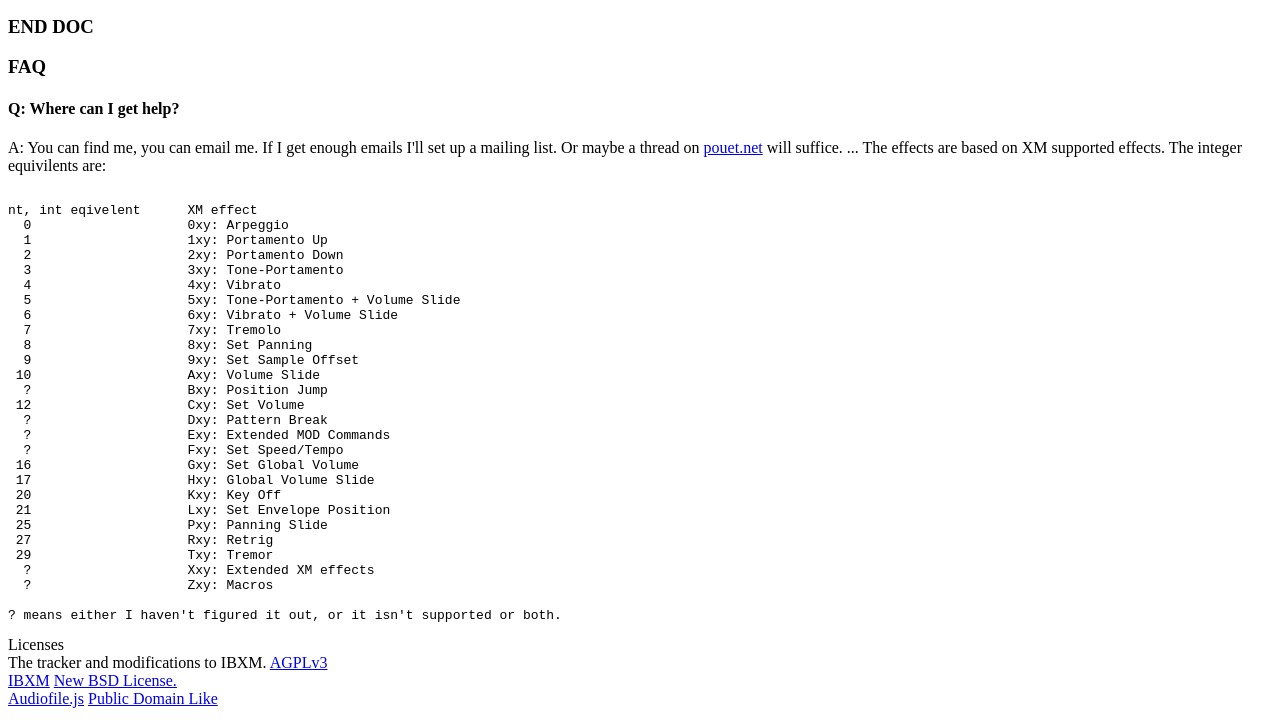
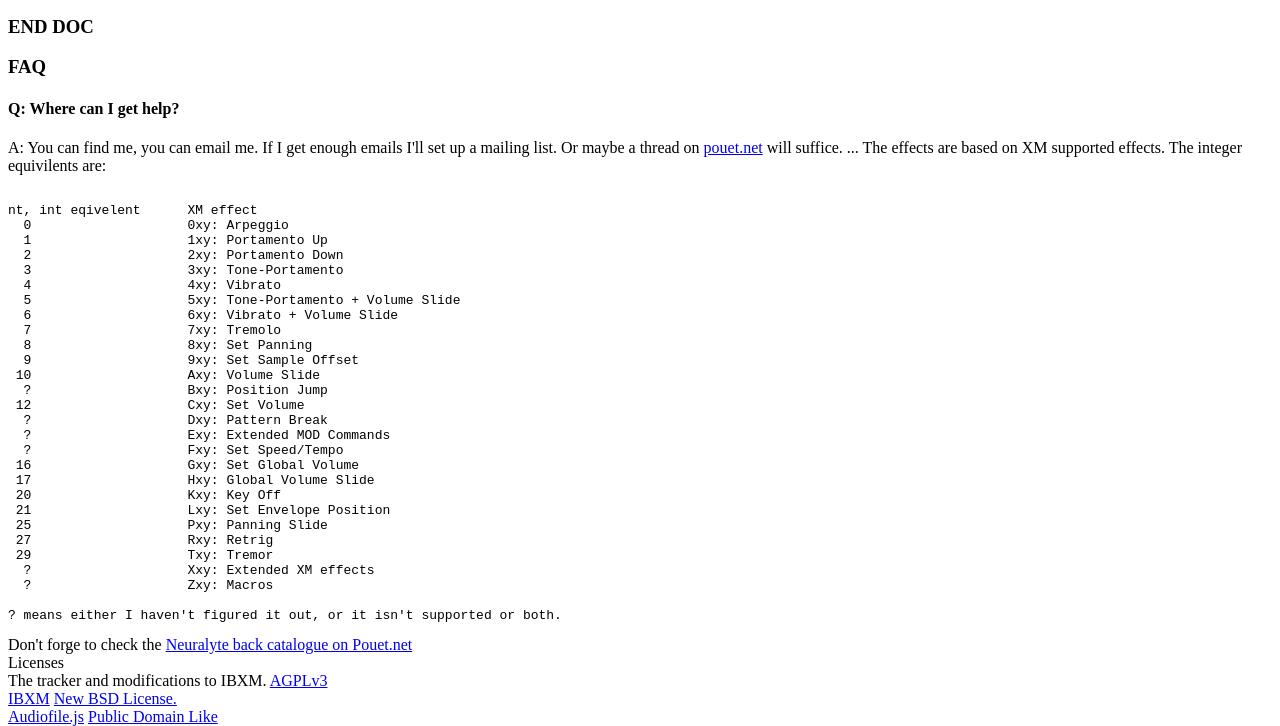
Before and after one commit to richardhenwood/drainpipe, a plain HTML site: page ui/index.html in a window 1280 px wide. Shown: the part 869-1595 px from the top of the page. Drawn offline with Linux system fonts and the light colour scheme.

Commit message:
FIX: link to neuralyte on pouet.net.

```diff
--- a/ui/index.html
+++ b/ui/index.html
@@ -938,6 +938,8 @@ nt, int eqivelent      XM effect
 ? means either I haven't figured it out, or it isn't supported or both.
 </pre>
 
+        Don't forge to check the <a href='http://pouet.net/groups.php?which=10807'>Neuralyte back catalogue on Pouet.net</a><br/>
+
         Licenses<br/>
         The tracker and modifications to IBXM. <a href='http://www.gnu.org/licenses/agpl-3.0.html'>AGPLv3</a><br/>
         <a href='http://code.google.com/p/micromod/'>IBXM</a> <a href='http://opensource.org/licenses/BSD-3-Clause'>New BSD License.<br/>
```
